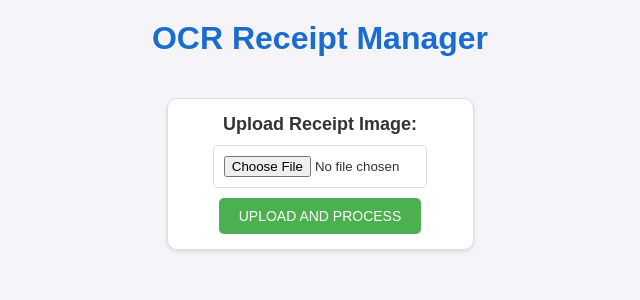
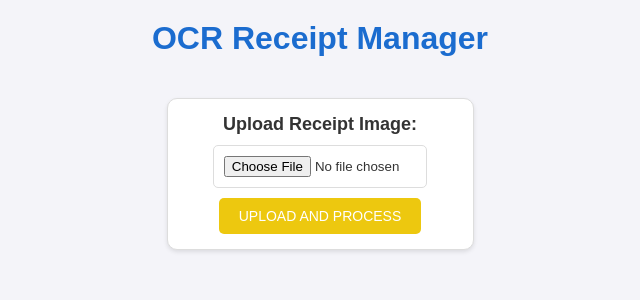
Before and after one commit to Tirthaz/OCR-Receipt-Manager, a Flask app: page / in a window 1280 px wide. Shown: the top 300 px of the page, without its empty margins (320-960 px from the left). Run offline with Flask 3, Linux system fonts and the light colour scheme.

Commit message:
Update styles.css

```diff
--- a/static/styles.css
+++ b/static/styles.css
@@ -38,7 +38,7 @@ input[type="file"] {
 }
 
 button {
-    background-color: #4CAF50;
+    background-color: #edc80f;
     color: white;
     border: none;
     padding: 10px 20px;
```
